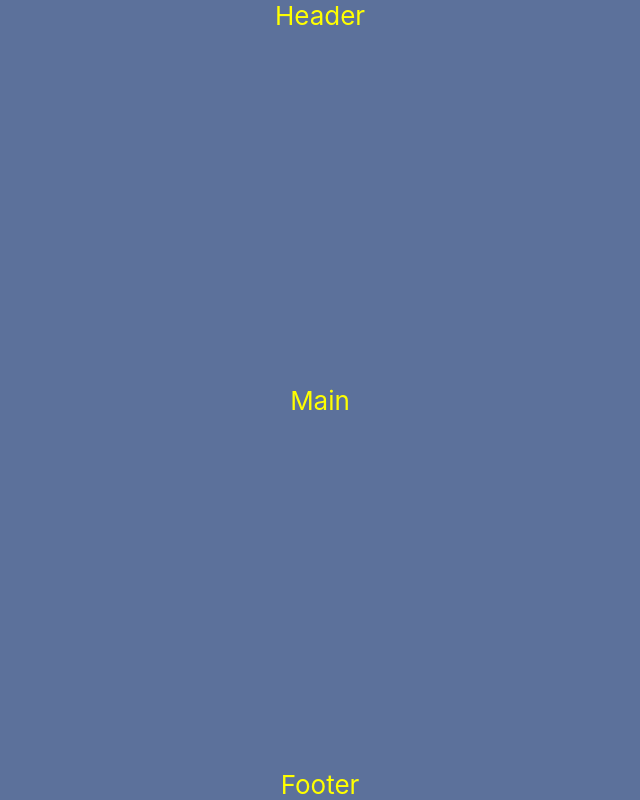
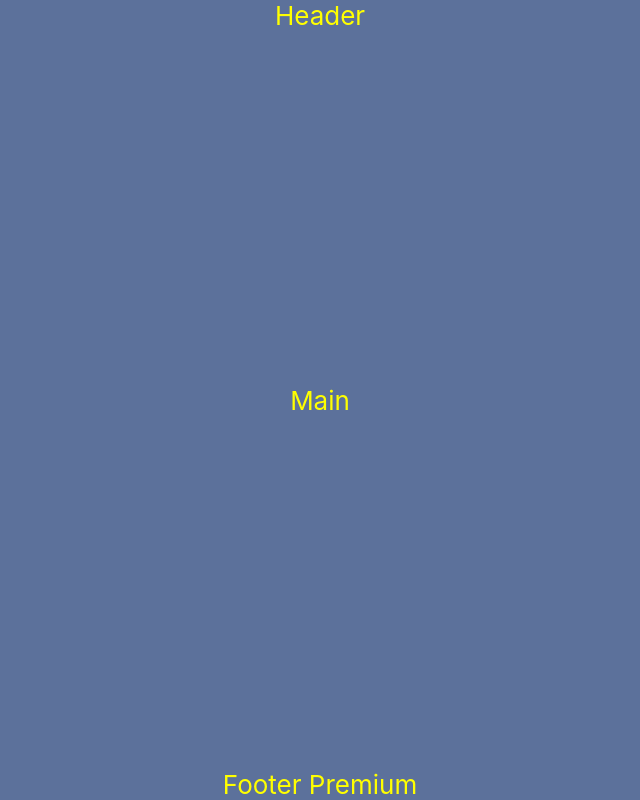
Before and after one commit to losrobbos/gitflow-demo, a React (Create React App) app: page / in a window 1280 px wide. Shown: the whole page, without its empty margins (320-960 px from the left). Built offline with nearby package versions, Linux system fonts and the light colour scheme.

Commit message:
Included fucking footer into the app

```diff
--- a/src/App.js
+++ b/src/App.js
@@ -1,11 +1,12 @@
 import './App.css';
+import Footer from './Footer'
 
 function App() {
   return (
     <div className="App">
       <header>Header</header>
       <main>Main</main>
-      <footer>Footer</footer>
+      <Footer />
     </div>
   );
 }
--- a/src/Footer.js
+++ b/src/Footer.js
@@ -1,6 +1,6 @@
 
 const Footer = () => {
+  return <header>Footer Premium</header>
+}
 
-  return <header>Footer Premium</header>
-
-}
+export default Footer
```
